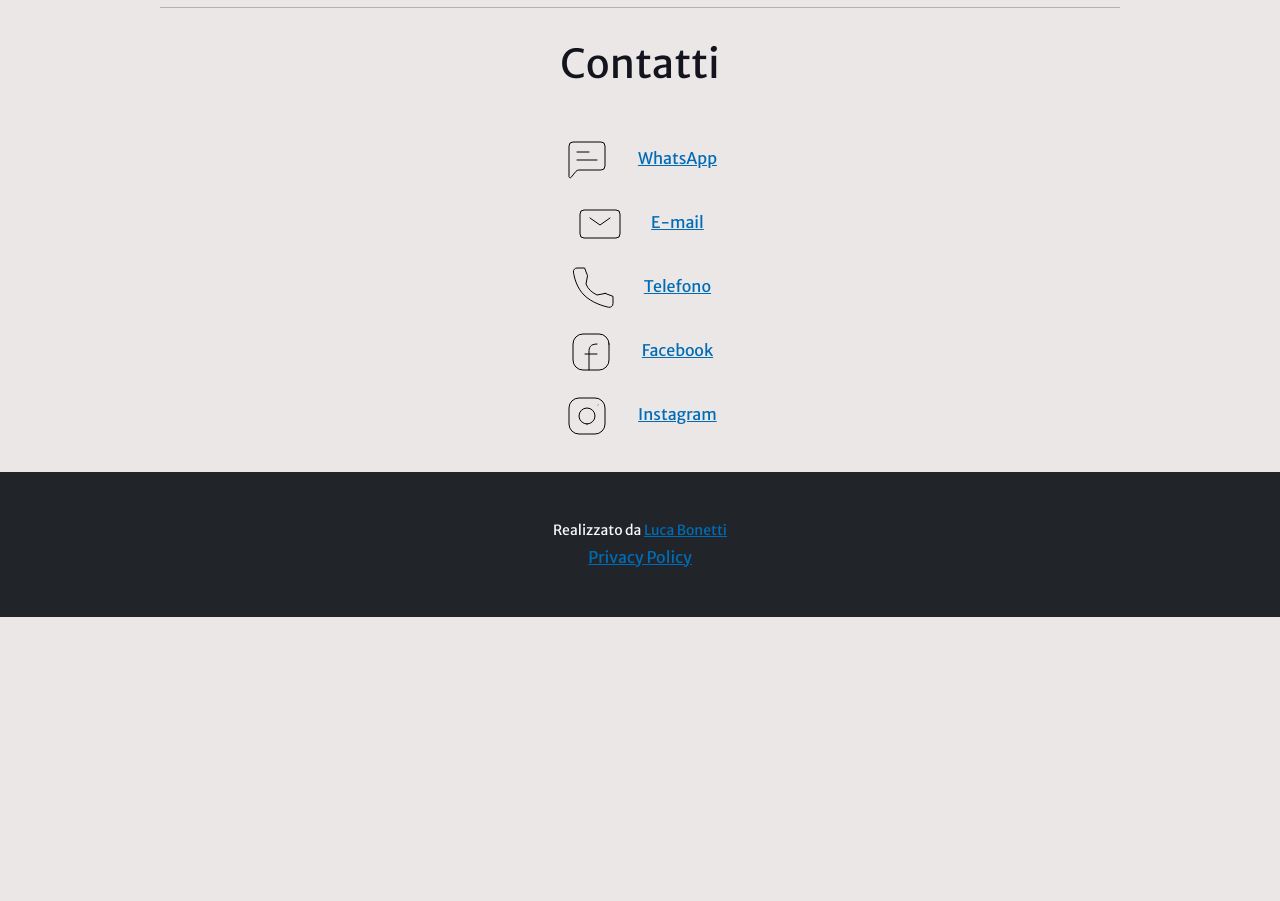
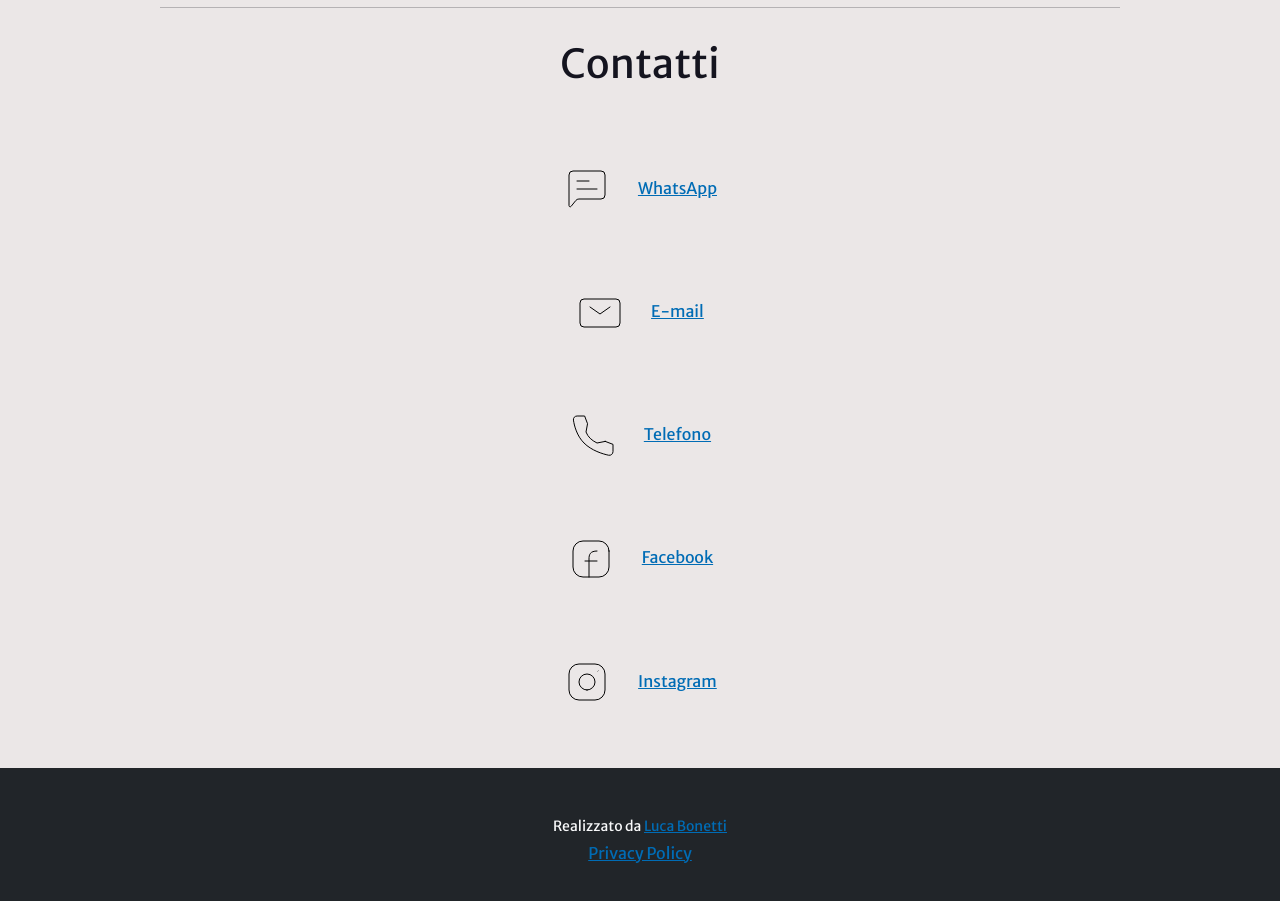
Before and after one commit to LBLucaBonetti/wife-website, a website built with webpack: page src/index.html in a window 1280 px wide. Shown: the part 2860-3761 px from the top of the page. Before the commit the page ends 3477 px from the top, so only its background shows below. Built offline with nearby package versions, Linux system fonts and the light colour scheme.

Commit message:
feat(contacts-revamping): third iteration

```diff
--- a/src/index.html
+++ b/src/index.html
@@ -207,7 +207,7 @@
     <section id="contacts">
       <div class="container p-3">
         <h1 class="text-center mb-5">Contatti</h1>
-        <div class="row row-cols-1 gap-3">
+        <div class="row minh-75 row-cols-1 gap-3">
           <div class="col text-center align-self-center m-auto">
             <img id="whatsapp-img" alt="WhatsApp" />
             <a
--- a/src/js/main.js
+++ b/src/js/main.js
@@ -136,9 +136,9 @@ function scrollToTarget(target) {
 }
 
 // Import only the Bootstrap components we need
-//import { Popover } from "bootstrap";
+import { Popover } from "bootstrap";
 
 // Create an example popover
-//document.querySelectorAll('[data-bs-toggle="popover"]').forEach((popover) => {
-//  new Popover(popover);
-//});
+document.querySelectorAll('[data-bs-toggle="popover"]').forEach((popover) => {
+  new Popover(popover);
+});
--- a/src/scss/styles.scss
+++ b/src/scss/styles.scss
@@ -64,6 +64,10 @@ a.text-whatsapp {
   min-height: 100vh;
 }
 
+.row.minh-75 {
+  min-height: 75vh;
+}
+
 nav.nav-scrolled-down {
   background-color: white;
 }
```
